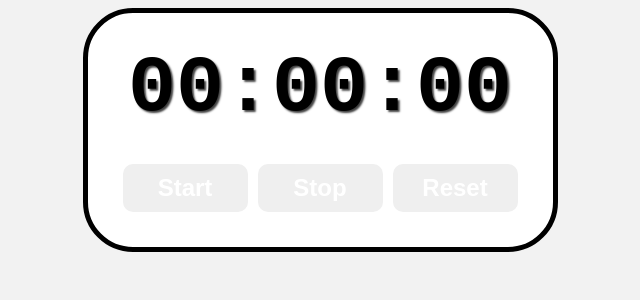
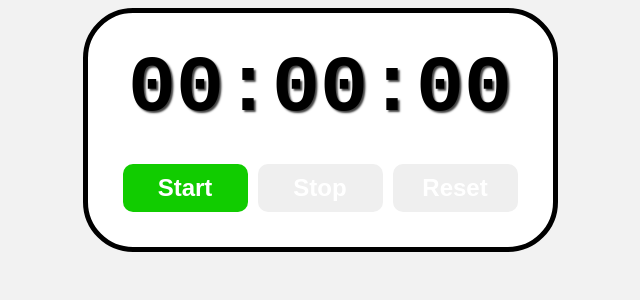
Before and after one commit to AhmadRabie1/Stop-Watch-App, a React (Vite) app in the folder myreact/: page / in a window 1280 px wide. Shown: the top 300 px of the page, without its empty margins (320-960 px from the left). Built offline with nearby package versions, Linux system fonts and the light colour scheme.

Commit message:
styled and hovered for start button

```diff
--- a/myreact/src/index.css
+++ b/myreact/src/index.css
@@ -35,3 +35,11 @@ body{
     color: white;
     transition: background-color 0.5s ease;
 }
+
+.start-button{
+    background-color: hsl(115, 100%, 40%);
+}
+
+.start-button:hover{
+    background-color: hsl(115, 100%, 35%);
+}
```
